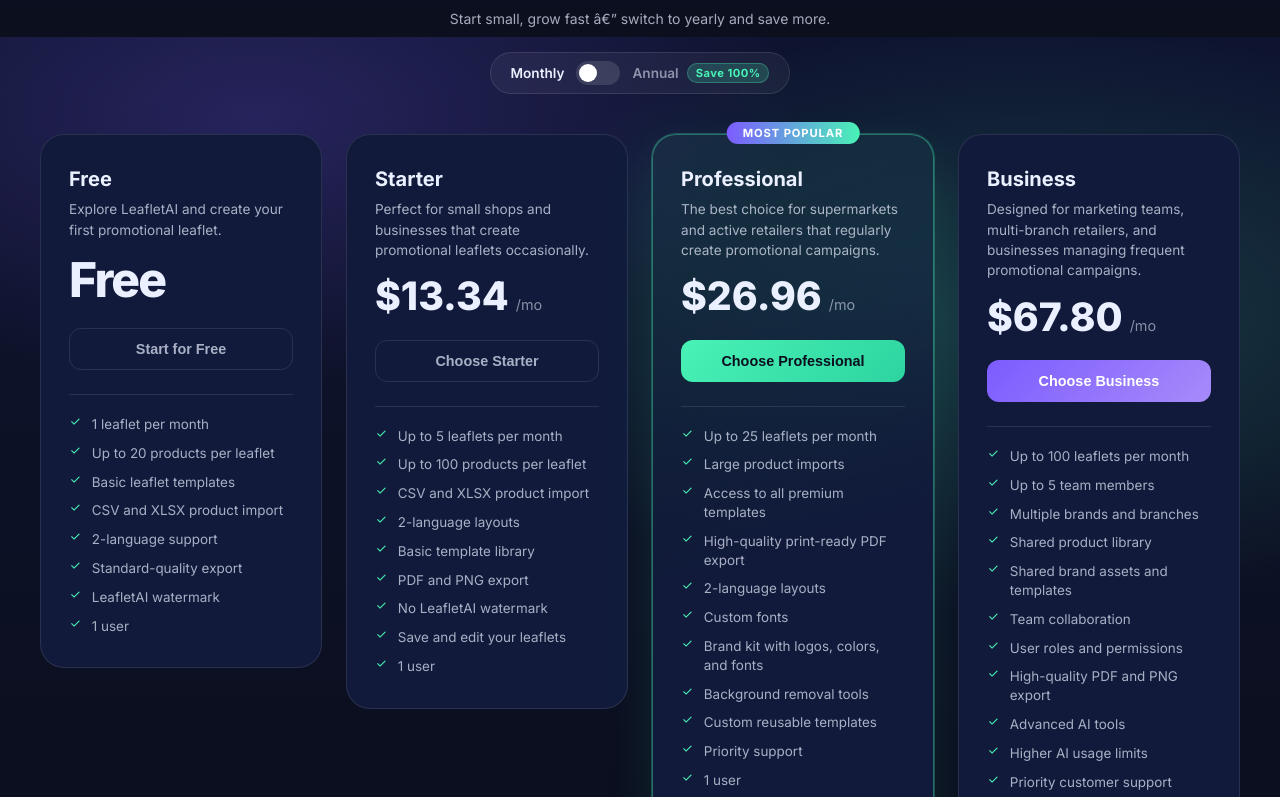
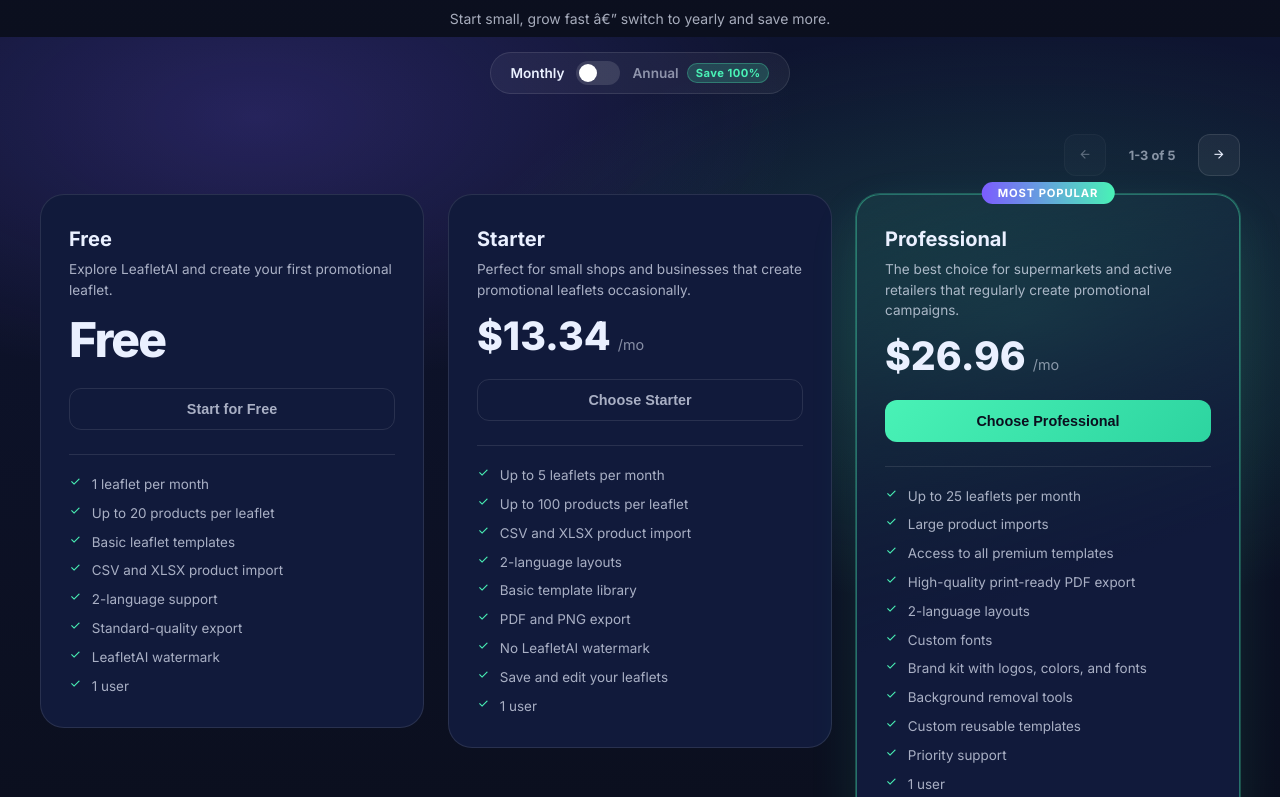
Before and after one commit to ZiadJarbou/leaflet_store, a React (Vite) app: page / in a window 1280 px wide. Shown: the part 1563-2360 px from the top of the page. Built offline with nearby package versions, Linux system fonts and the light colour scheme; no server answers.

Commit message:
Show pricing plans in carousel

```diff
--- a/src/pages/HomePage.tsx
+++ b/src/pages/HomePage.tsx
@@ -92,6 +92,7 @@
     const [subscription, setSubscription] = useState<SubscriptionInfo | null>(null);
     const [localizedPricing, setLocalizedPricing] = useState<LocalizedPricing | null>(null);
     const [demoVideoUrl, setDemoVideoUrl] = useState('');
+    const [planStart, setPlanStart] = useState(0);
     const c = useCmsContent('home');
     const cp = useCmsContent('pricing'); // pricing page data â€” single source of truth
     useEffect(() => { closeAuthModal(); }, [closeAuthModal]);
@@ -209,6 +210,12 @@
     const plans = cmsJson<any>(cp, 'plans', 'items', DEFAULT_PLANS);
     const annualSavings = getMaximumAnnualSavings(plans);
     const features = cmsJson<any>(cp, 'features', 'items', DEFAULT_FEATURES_COMPARE);
+    const visiblePlanCount = 3;
+    const maxPlanStart = Math.max(0, plans.length - visiblePlanCount);
+    const visiblePlans = plans.slice(planStart, planStart + visiblePlanCount);
+    useEffect(() => {
+        setPlanStart(start => Math.min(start, Math.max(0, plans.length - visiblePlanCount)));
+    }, [plans.length]);
     const faqTitle = cms(c, 'faq', 'section_title', "Frequently asked questions");
     const faqSub = cms(c, 'faq', 'section_subtitle', "Quick answers to reduce friction and help you launch faster.");
     const showFaq = cmsVisible(c, 'faq');
@@ -295,8 +302,32 @@
             </div>
 
             {/* plan cards â€” exact same markup & classes as PricingPage */}
-            <div className="pp-cards">
-              {plans.map((plan: any) => {
+            <div className="pp-carousel">
+              {plans.length > visiblePlanCount && (
+                <div className="pp-carousel-controls" aria-label="Pricing plan navigation">
+                  <button
+                    className="pp-carousel-btn material-symbol"
+                    type="button"
+                    onClick={() => setPlanStart(start => Math.max(0, start - 1))}
+                    disabled={planStart === 0}
+                    aria-label="Previous pricing plans"
+                  >
+                    arrow_back
+                  </button>
+                  <span className="pp-carousel-status">{planStart + 1}-{Math.min(planStart + visiblePlanCount, plans.length)} of {plans.length}</span>
+                  <button
+                    className="pp-carousel-btn material-symbol"
+                    type="button"
+                    onClick={() => setPlanStart(start => Math.min(maxPlanStart, start + 1))}
+                    disabled={planStart >= maxPlanStart}
+                    aria-label="Next pricing plans"
+                  >
+                    arrow_forward
+                  </button>
+                </div>
+              )}
+              <div className="pp-cards">
+              {visiblePlans.map((plan: any) => {
                 const price = annual ? plan.yearlyPrice : plan.monthlyPrice;
                 const current = isCurrentPlan(plan);
                 const localizedPrice = displayPrice(plan.id, price, annual);
@@ -339,6 +370,7 @@
                     </ul>
                   </div>);
             })}
+              </div>
             </div>
 
             {pricingError && (
--- a/src/pages/PricingPage.css
+++ b/src/pages/PricingPage.css
@@ -178,14 +178,55 @@
 .pp-cards-wrap {
   padding: 0 0 60px;
 }
+.pp-carousel {
+  display: flex;
+  flex-direction: column;
+  gap: 18px;
+}
+.pp-carousel-controls {
+  display: flex;
+  justify-content: flex-end;
+  align-items: center;
+  gap: 10px;
+}
+.pp-carousel-btn {
+  width: 42px;
+  height: 42px;
+  display: inline-grid;
+  place-items: center;
+  border: 1px solid var(--border);
+  border-radius: 12px;
+  background: rgba(255,255,255,.055);
+  color: var(--text);
+  cursor: pointer;
+  transition: background .2s, border-color .2s, opacity .2s;
+}
+.pp-carousel-btn:hover:not(:disabled) {
+  background: rgba(73,242,182,.12);
+  border-color: rgba(73,242,182,.35);
+  color: var(--brand);
+}
+.pp-carousel-btn:disabled {
+  cursor: default;
+  opacity: .35;
+}
+.pp-carousel-status {
+  min-width: 72px;
+  text-align: center;
+  color: var(--muted2);
+  font-size: .8rem;
+  font-weight: 700;
+}
 .pp-cards {
   display: grid;
-  grid-template-columns: repeat(auto-fit, minmax(230px, 1fr));
+  grid-template-columns: repeat(3, minmax(0, 1fr));
   gap: 24px;
   align-items: start;
 }
 @media (max-width: 860px) {
   .pp-cards { grid-template-columns: 1fr; max-width: 420px; }
+  .pp-carousel { align-items: center; }
+  .pp-carousel-controls { justify-content: center; width: 100%; }
 }
 
 .pp-card {
--- a/src/pages/PricingPage.tsx
+++ b/src/pages/PricingPage.tsx
@@ -235,6 +235,14 @@
   const bannerSub   = cms(c,'banner','subtitle', "Join thousands of businesses already using LeafletAI.");
   const bannerCta   = cms(c,'banner','cta_label',"Get started free");
   const showBanner  = cmsVisible(c,'banner');
+  const [planStart, setPlanStart] = useState(0);
+  const visiblePlanCount = 3;
+  const maxPlanStart = Math.max(0, PLANS.length - visiblePlanCount);
+  const visiblePlans = PLANS.slice(planStart, planStart + visiblePlanCount);
+
+  useEffect(() => {
+    setPlanStart(start => Math.min(start, Math.max(0, PLANS.length - visiblePlanCount)));
+  }, [PLANS.length]);
 
   useEffect(() => {
     if (!user) return;
@@ -405,8 +413,32 @@
 
       {/* â”€â”€ Plan cards â”€â”€ */}
       <section className="pp-cards-wrap">
-        <div className="container pp-cards">
-          {PLANS.map(plan => {
+        <div className="container pp-carousel">
+          {PLANS.length > visiblePlanCount && (
+            <div className="pp-carousel-controls" aria-label="Pricing plan navigation">
+              <button
+                className="pp-carousel-btn material-symbol"
+                type="button"
+                onClick={() => setPlanStart(start => Math.max(0, start - 1))}
+                disabled={planStart === 0}
+                aria-label="Previous pricing plans"
+              >
+                arrow_back
+              </button>
+              <span className="pp-carousel-status">{planStart + 1}-{Math.min(planStart + visiblePlanCount, PLANS.length)} of {PLANS.length}</span>
+              <button
+                className="pp-carousel-btn material-symbol"
+                type="button"
+                onClick={() => setPlanStart(start => Math.min(maxPlanStart, start + 1))}
+                disabled={planStart >= maxPlanStart}
+                aria-label="Next pricing plans"
+              >
+                arrow_forward
+              </button>
+            </div>
+          )}
+          <div className="pp-cards">
+          {visiblePlans.map(plan => {
             const price   = annual ? Number(plan.yearlyPrice ?? plan.monthlyPrice) : Number(plan.monthlyPrice);
             const period  = annual ? 'annual' : 'monthly';
             const loadKey = `${plan.id}_${period}`;
@@ -466,6 +498,7 @@
               </div>
             );
           })}
+          </div>
         </div>
       </section>
 
```
